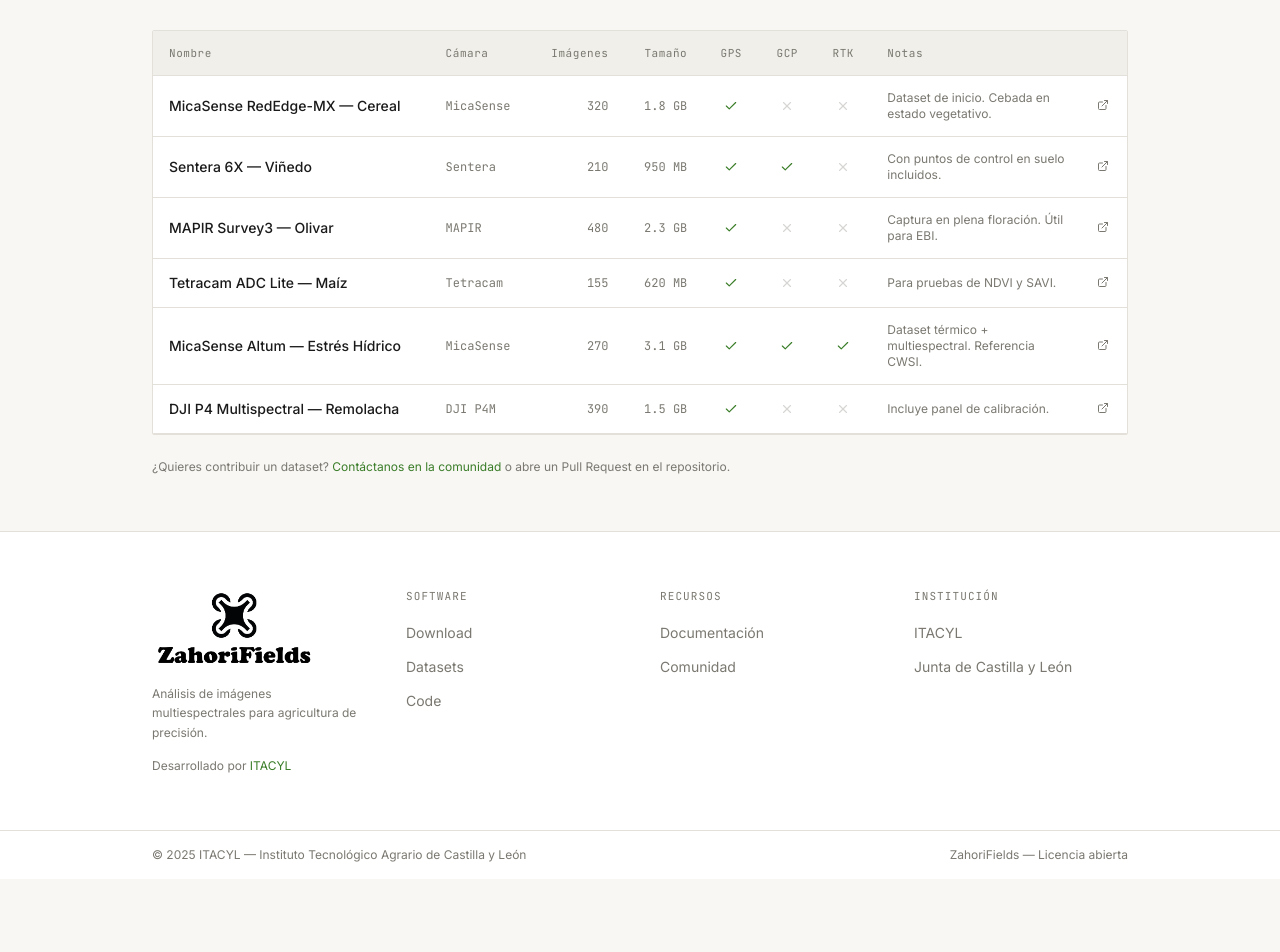
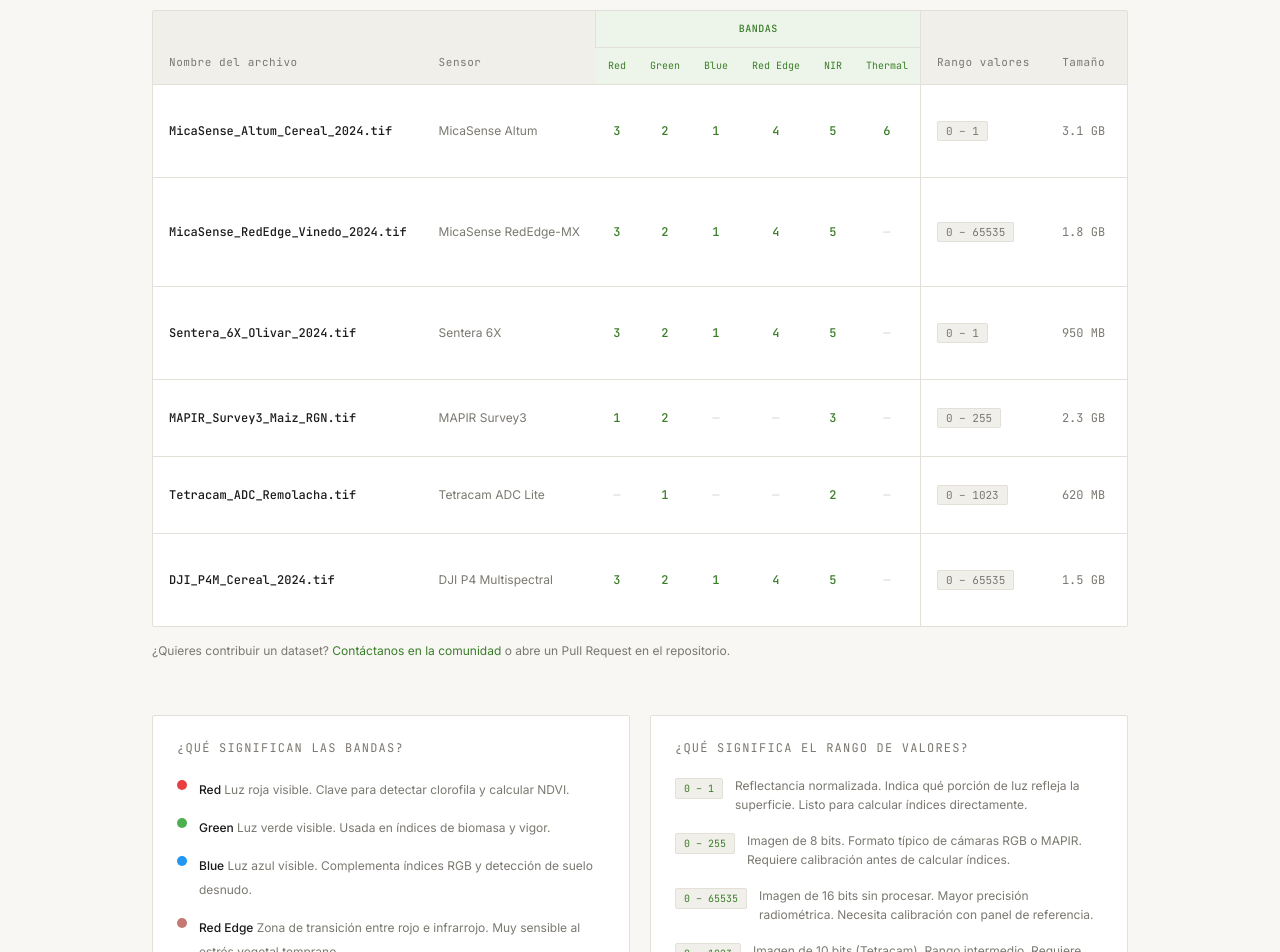
Before and after one commit to vacashot/zahorifields-web, a React (Vite) app: page /datasets in a window 1280 px wide. Shown: the part 380-1332 px from the top of the page. Before the commit the page ends 1259 px from the top, so only its background shows below. Built offline with nearby package versions, Linux system fonts and the light colour scheme.

Commit message:
feat(datasets): new table with band channels, value ranges and legend

```diff
--- a/src/pages/Datasets.jsx
+++ b/src/pages/Datasets.jsx
@@ -1,18 +1,82 @@
-import { ExternalLink, Check, X } from 'lucide-react'
+import { ExternalLink } from 'lucide-react'
 
 const datasets = [
-  { name: 'MicaSense RedEdge-MX — Cereal', camera: 'MicaSense', images: 320, size: '1.8 GB', gps: true, gcp: false, rtk: false, notes: 'Dataset de inicio. Cebada en estado vegetativo.', url: '#' },
-  { name: 'Sentera 6X — Viñedo', camera: 'Sentera', images: 210, size: '950 MB', gps: true, gcp: true, rtk: false, notes: 'Con puntos de control en suelo incluidos.', url: '#' },
-  { name: 'MAPIR Survey3 — Olivar', camera: 'MAPIR', images: 480, size: '2.3 GB', gps: true, gcp: false, rtk: false, notes: 'Captura en plena floración. Útil para EBI.', url: '#' },
-  { name: 'Tetracam ADC Lite — Maíz', camera: 'Tetracam', images: 155, size: '620 MB', gps: true, gcp: false, rtk: false, notes: 'Para pruebas de NDVI y SAVI.', url: '#' },
-  { name: 'MicaSense Altum — Estrés Hídrico', camera: 'MicaSense', images: 270, size: '3.1 GB', gps: true, gcp: true, rtk: true, notes: 'Dataset térmico + multiespectral. Referencia CWSI.', url: '#' },
-  { name: 'DJI P4 Multispectral — Remolacha', camera: 'DJI P4M', images: 390, size: '1.5 GB', gps: true, gcp: false, rtk: false, notes: 'Incluye panel de calibración.', url: '#' },
+  {
+    name: 'MicaSense_Altum_Cereal_2024.tif',
+    sensor: 'MicaSense Altum',
+    bands: { red: 3, green: 2, blue: 1, redEdge: 4, nir: 5, thermal: 6 },
+    range: '0 – 1',
+    size: '3.1 GB',
+    notes: 'Reflectancia normalizada. Referencia para CWSI.',
+    url: '#',
+  },
+  {
+    name: 'MicaSense_RedEdge_Vinedo_2024.tif',
+    sensor: 'MicaSense RedEdge-MX',
+    bands: { red: 3, green: 2, blue: 1, redEdge: 4, nir: 5, thermal: null },
+    range: '0 – 65535',
+    size: '1.8 GB',
+    notes: '16-bit sin calibrar. Viñedo en estado vegetativo.',
+    url: '#',
+  },
+  {
+    name: 'Sentera_6X_Olivar_2024.tif',
+    sensor: 'Sentera 6X',
+    bands: { red: 3, green: 2, blue: 1, redEdge: 4, nir: 5, thermal: null },
+    range: '0 – 1',
+    size: '950 MB',
+    notes: 'Calibrada con panel. GCP incluidos.',
+    url: '#',
+  },
+  {
+    name: 'MAPIR_Survey3_Maiz_RGN.tif',
+    sensor: 'MAPIR Survey3',
+    bands: { red: 1, green: 2, blue: null, redEdge: null, nir: 3, thermal: null },
+    range: '0 – 255',
+    size: '2.3 GB',
+    notes: '8-bit RGN. Floración. Útil para EBI.',
+    url: '#',
+  },
+  {
+    name: 'Tetracam_ADC_Remolacha.tif',
+    sensor: 'Tetracam ADC Lite',
+    bands: { red: null, green: 1, blue: null, redEdge: null, nir: 2, thermal: null },
+    range: '0 – 1023',
+    size: '620 MB',
+    notes: '10-bit. Para pruebas de NDVI y SAVI.',
+    url: '#',
+  },
+  {
+    name: 'DJI_P4M_Cereal_2024.tif',
+    sensor: 'DJI P4 Multispectral',
+    bands: { red: 3, green: 2, blue: 1, redEdge: 4, nir: 5, thermal: null },
+    range: '0 – 65535',
+    size: '1.5 GB',
+    notes: 'Incluye panel de calibración. Cebada.',
+    url: '#',
+  },
 ]
 
-function Bool({ v }) {
-  return v
-    ? <Check className="w-3.5 h-3.5 text-accent mx-auto" />
-    : <X className="w-3.5 h-3.5 text-muted mx-auto opacity-30" />
+const bandInfo = [
+  { color: '#e84040', label: 'Red', desc: 'Luz roja visible. Clave para detectar clorofila y calcular NDVI.' },
+  { color: '#4caf50', label: 'Green', desc: 'Luz verde visible. Usada en índices de biomasa y vigor.' },
+  { color: '#2196f3', label: 'Blue', desc: 'Luz azul visible. Complementa índices RGB y detección de suelo desnudo.' },
+  { color: '#c47a72', label: 'Red Edge', desc: 'Zona de transición entre rojo e infrarrojo. Muy sensible al estrés vegetal temprano.' },
+  { color: '#7c4dff', label: 'NIR', desc: 'Infrarrojo cercano, invisible al ojo humano. Esencial para NDVI, NDRE y la mayoría de índices.' },
+  { color: '#ff9800', label: 'Thermal', desc: 'Temperatura del dosel vegetal. Usada para calcular el estrés hídrico (CWSI).' },
+]
+
+const rangeInfo = [
+  { range: '0 – 1', desc: 'Reflectancia normalizada. Indica qué porción de luz refleja la superficie. Listo para calcular índices directamente.' },
+  { range: '0 – 255', desc: 'Imagen de 8 bits. Formato típico de cámaras RGB o MAPIR. Requiere calibración antes de calcular índices.' },
+  { range: '0 – 65535', desc: 'Imagen de 16 bits sin procesar. Mayor precisión radiométrica. Necesita calibración con panel de referencia.' },
+  { range: '0 – 1023', desc: 'Imagen de 10 bits (Tetracam). Rango intermedio. Requiere calibración antes de su uso.' },
+]
+
+function BandCell({ v }) {
+  return v !== null
+    ? <td className="px-3 py-3.5 text-center font-mono text-xs font-medium text-accent">{v}</td>
+    : <td className="px-3 py-3.5 text-center font-mono text-xs text-muted opacity-30">—</td>
 }
 
 export default function Datasets() {
@@ -23,42 +87,52 @@
           <span className="section-label">Imágenes de muestra</span>
           <h1 className="text-4xl font-semibold tracking-tight text-text mb-3">Datasets</h1>
           <p className="text-muted text-sm max-w-lg">
-            Ortofotos y vuelos de muestra de distintas cámaras para practicar con ZahoriFields.
+            Ortofotos de distintas cámaras para practicar con ZahoriFields.
             Descarga, procesa y aprende siguiendo los tutoriales de la documentación.
           </p>
         </div>
       </div>
 
       <div className="max-w-5xl mx-auto px-6 py-14">
+
+        {/* Tabla */}
         <div className="overflow-x-auto border border-border bg-white rounded-sm">
-          <table className="w-full text-sm">
+          <table className="w-full text-sm" style={{ tableLayout: 'auto' }}>
             <thead>
-              <tr className="border-b border-border bg-surface-2">
-                <th className="text-left px-4 py-3 text-[11px] font-mono text-muted font-normal tracking-wider">Nombre</th>
-                <th className="text-left px-4 py-3 text-[11px] font-mono text-muted font-normal tracking-wider">Cámara</th>
-                <th className="text-right px-4 py-3 text-[11px] font-mono text-muted font-normal tracking-wider">Imágenes</th>
-                <th className="text-right px-4 py-3 text-[11px] font-mono text-muted font-normal tracking-wider">Tamaño</th>
-                <th className="text-center px-4 py-3 text-[11px] font-mono text-muted font-normal tracking-wider">GPS</th>
-                <th className="text-center px-4 py-3 text-[11px] font-mono text-muted font-normal tracking-wider">GCP</th>
-                <th className="text-center px-4 py-3 text-[11px] font-mono text-muted font-normal tracking-wider">RTK</th>
-                <th className="text-left px-4 py-3 text-[11px] font-mono text-muted font-normal tracking-wider">Notas</th>
-                <th className="px-4 py-3"></th>
+              <tr>
+                <th rowSpan={2} className="text-left px-4 py-3 text-[11px] font-mono text-muted font-normal tracking-wider bg-surface-2 border-b border-border align-bottom whitespace-nowrap">Nombre del archivo</th>
+                <th rowSpan={2} className="text-left px-4 py-3 text-[11px] font-mono text-muted font-normal tracking-wider bg-surface-2 border-b border-border align-bottom whitespace-nowrap">Sensor</th>
+                <th colSpan={6} className="text-center px-3 py-2 text-[10px] font-mono tracking-wider bg-accent-light text-accent font-medium border-b border-border border-l border-accent/20 uppercase">Bandas</th>
+                <th rowSpan={2} className="text-left px-4 py-3 text-[11px] font-mono text-muted font-normal tracking-wider bg-surface-2 border-b border-border border-l border-border align-bottom whitespace-nowrap">Rango valores</th>
+                <th rowSpan={2} className="text-right px-4 py-3 text-[11px] font-mono text-muted font-normal tracking-wider bg-surface-2 border-b border-border align-bottom">Tamaño</th>
+                <th rowSpan={2} className="text-left px-4 py-3 text-[11px] font-mono text-muted font-normal tracking-wider bg-surface-2 border-b border-border align-bottom">Notas</th>
+                <th rowSpan={2} className="bg-surface-2 border-b border-border"></th>
+              </tr>
+              <tr>
+                {['Red', 'Green', 'Blue', 'Red Edge', 'NIR', 'Thermal'].map((b) => (
+                  <th key={b} className="text-center px-3 py-2 text-[10px] font-mono text-accent font-normal bg-accent-light border-b border-border whitespace-nowrap">{b}</th>
+                ))}
               </tr>
             </thead>
             <tbody>
               {datasets.map((d, i) => (
-                <tr key={d.name} className={`border-b border-border hover:bg-surface-2 transition-colors ${i === datasets.length - 1 ? 'border-0' : ''}`}>
-                  <td className="px-4 py-3.5 text-text font-medium whitespace-nowrap">{d.name}</td>
-                  <td className="px-4 py-3.5 text-muted font-mono text-xs whitespace-nowrap">{d.camera}</td>
-                  <td className="px-4 py-3.5 text-muted font-mono text-xs text-right">{d.images}</td>
-                  <td className="px-4 py-3.5 text-muted font-mono text-xs text-right whitespace-nowrap">{d.size}</td>
-                  <td className="px-4 py-3.5"><Bool v={d.gps} /></td>
-                  <td className="px-4 py-3.5"><Bool v={d.gcp} /></td>
-                  <td className="px-4 py-3.5"><Bool v={d.rtk} /></td>
-                  <td className="px-4 py-3.5 text-muted text-xs max-w-[200px]">{d.notes}</td>
+                <tr key={d.name} className={`hover:bg-surface-2 transition-colors ${i < datasets.length - 1 ? 'border-b border-border' : ''}`}>
+                  <td className="px-4 py-3.5 font-mono text-xs text-text font-medium whitespace-nowrap">{d.name}</td>
+                  <td className="px-4 py-3.5 text-xs text-muted whitespace-nowrap">{d.sensor}</td>
+                  <BandCell v={d.bands.red} />
+                  <BandCell v={d.bands.green} />
+                  <BandCell v={d.bands.blue} />
+                  <BandCell v={d.bands.redEdge} />
+                  <BandCell v={d.bands.nir} />
+                  <BandCell v={d.bands.thermal} />
+                  <td className="px-4 py-3.5 border-l border-border">
+                    <span className="font-mono text-[11px] bg-surface-2 border border-border px-2 py-0.5 rounded-sm text-muted whitespace-nowrap">{d.range}</span>
+                  </td>
+                  <td className="px-4 py-3.5 text-xs text-muted font-mono text-right whitespace-nowrap">{d.size}</td>
+                  <td className="px-4 py-3.5 text-xs text-muted max-w-[160px]">{d.notes}</td>
                   <td className="px-4 py-3.5">
-                    <a href={d.url} className="inline-flex items-center gap-1 text-xs text-muted hover:text-accent transition-colors" onClick={(e) => e.preventDefault()}>
-                      <ExternalLink className="w-3 h-3" />
+                    <a href={d.url} onClick={(e) => e.preventDefault()} className="text-muted hover:text-accent transition-colors">
+                      <ExternalLink className="w-3.5 h-3.5" />
                     </a>
                   </td>
                 </tr>
@@ -67,11 +141,57 @@
           </table>
         </div>
 
-        <p className="text-xs text-muted mt-6">
+        <p className="text-xs text-muted mt-4 mb-14">
           ¿Quieres contribuir un dataset?{' '}
           <a href="/comunidad" className="text-accent hover:underline">Contáctanos en la comunidad</a>{' '}
           o abre un Pull Request en el repositorio.
         </p>
+
+        {/* Leyenda */}
+        <div className="grid md:grid-cols-2 gap-5">
+
+          {/* Bandas */}
+          <div className="border border-border bg-white rounded-sm p-6">
+            <p className="text-xs font-mono tracking-widest text-muted uppercase mb-5">¿Qué significan las bandas?</p>
+            <div className="space-y-3.5">
+              {bandInfo.map(({ color, label, desc }) => (
+                <div key={label} className="flex items-start gap-3">
+                  <span className="w-2.5 h-2.5 rounded-full mt-1 shrink-0" style={{ backgroundColor: color }} />
+                  <div>
+                    <span className="text-xs font-medium text-text">{label} </span>
+                    <span className="text-xs text-muted leading-relaxed">{desc}</span>
+                  </div>
+                </div>
+              ))}
+            </div>
+            <div className="mt-5 bg-accent-light border border-accent/20 rounded-sm p-3">
+              <p className="text-xs text-accent leading-relaxed">
+                El número en la tabla indica qué canal del archivo corresponde a esa banda.
+                Por ejemplo, "Red = 3" significa que la banda roja está guardada en el canal 3 del archivo.
+              </p>
+            </div>
+          </div>
+
+          {/* Rango de valores */}
+          <div className="border border-border bg-white rounded-sm p-6">
+            <p className="text-xs font-mono tracking-widest text-muted uppercase mb-5">¿Qué significa el rango de valores?</p>
+            <div className="space-y-4">
+              {rangeInfo.map(({ range, desc }) => (
+                <div key={range} className="flex items-start gap-3">
+                  <span className="font-mono text-[10px] bg-surface-2 border border-border px-2 py-0.5 rounded-sm text-accent whitespace-nowrap mt-0.5 shrink-0">{range}</span>
+                  <p className="text-xs text-muted leading-relaxed">{desc}</p>
+                </div>
+              ))}
+            </div>
+            <div className="mt-5 bg-accent-light border border-accent/20 rounded-sm p-3">
+              <p className="text-xs text-accent leading-relaxed">
+                Las imágenes con rango 0–1 ya están calibradas y puedes calcular índices directamente en ZahoriFields.
+                El resto requieren el paso de calibración radiométrica.
+              </p>
+            </div>
+          </div>
+
+        </div>
       </div>
     </div>
   )
```
